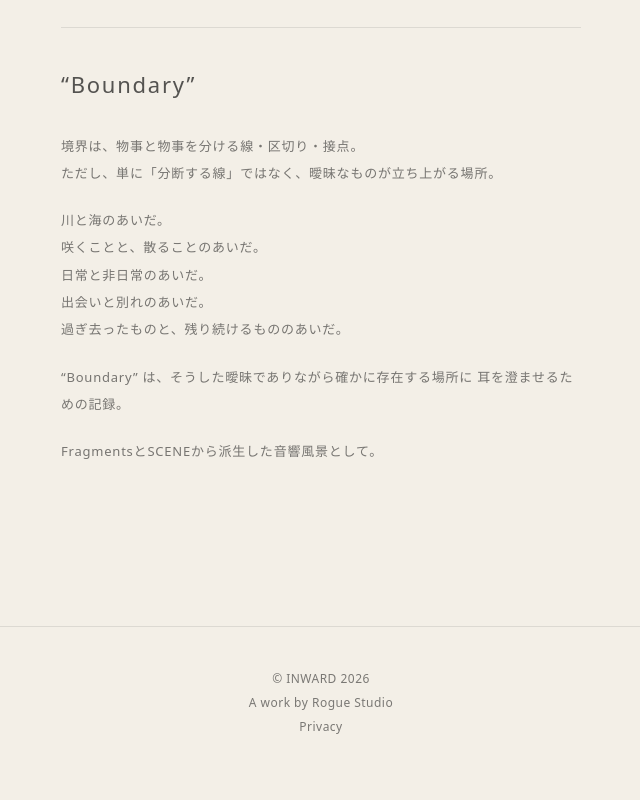
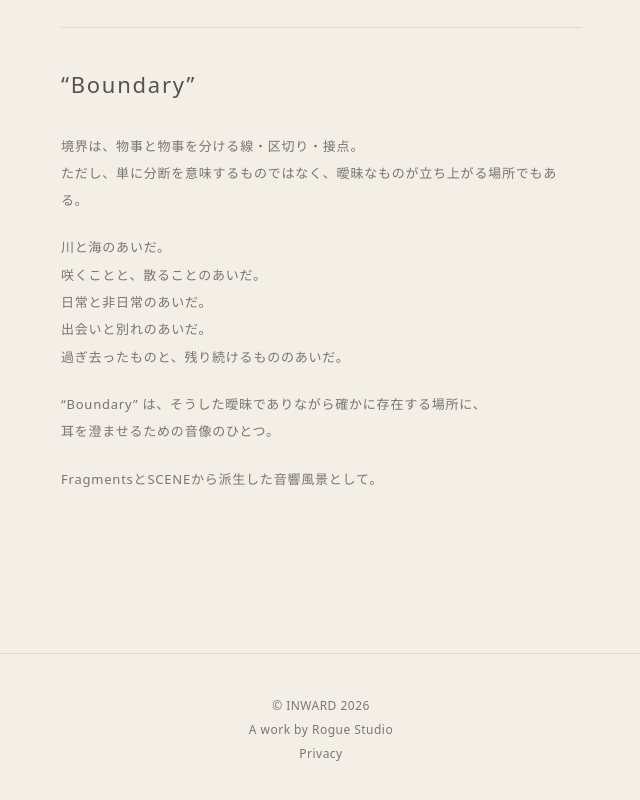
Before and after one commit to rogue-studio/inward, a Next.js app: page /soundscape in a window 1280 px wide. Shown: the part 1493-2293 px from the top of the page, without its empty margins (319-959 px from the left). Before the commit the page ends 2272 px from the top, so only its background shows below. Built offline with nearby package versions, Linux system fonts and the light colour scheme.

Commit message:
Fix soundscape typo

```diff
--- a/app/soundscape/page.tsx
+++ b/app/soundscape/page.tsx
@@ -141,7 +141,7 @@ export default function SoundscapePage() {
 
             <div className="mt-8 space-y-5 text-[13px] leading-[2.1] tracking-[0.06em] text-[#161616]/56">
               <p>境界は、物事と物事を分ける線・区切り・接点。
-                <br/>ただし、単に「分断する線」ではなく、曖昧なものが立ち上がる場所。</p>
+                <br/>ただし、単に分断を意味するものではなく、曖昧なものが立ち上がる場所でもある。</p>
 
               <p>
                 川と海のあいだ。
@@ -156,8 +156,8 @@ export default function SoundscapePage() {
               </p>
 
               <p>
-                “Boundary” は、そうした曖昧でありながら確かに存在する場所に
-              耳を澄ませるための記録。
+                “Boundary” は、そうした曖昧でありながら確かに存在する場所に、<br />
+              耳を澄ませるための音像のひとつ。
               </p>
 
               <p>FragmentsとSCENEから派生した音響風景として。</p>
```
